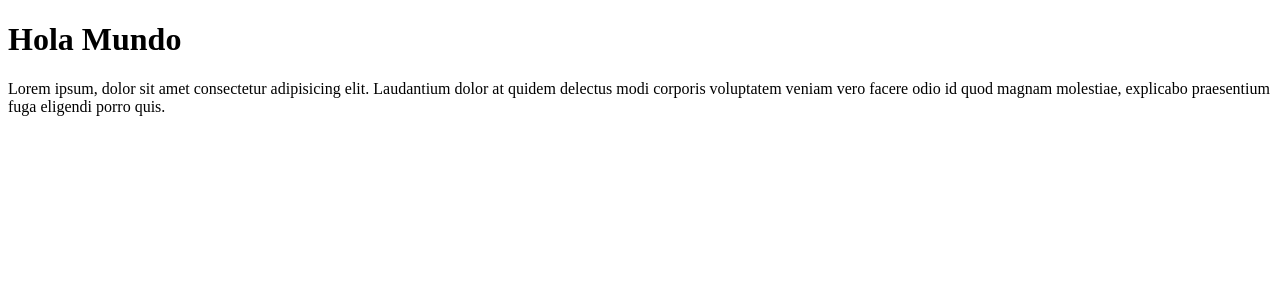
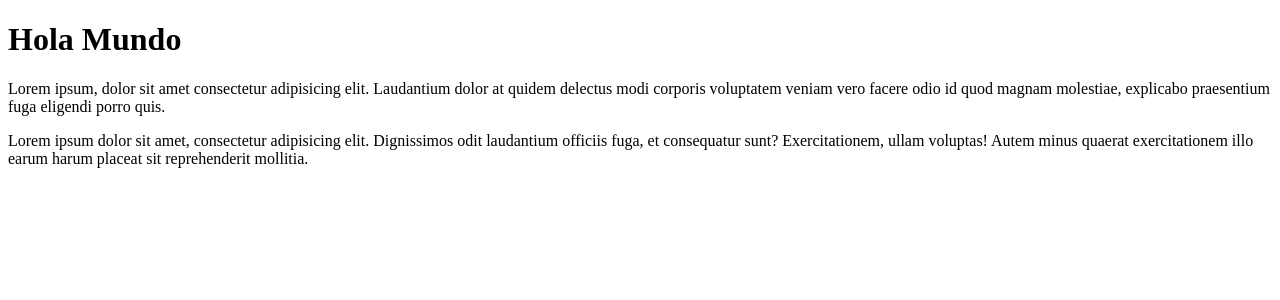
Before and after one commit to gerardolucero1/angulardemo, an Angular app: page / in a window 1280 px wide. Shown: the top 300 px of the page. Built offline with nearby package versions, Linux system fonts and the light colour scheme.

Commit message:
Se agrego un parrafo mas

```diff
--- a/src/app/app.component.html
+++ b/src/app/app.component.html
@@ -1,3 +1,9 @@
 <h1>Hola Mundo</h1>
 
 <p>Lorem ipsum, dolor sit amet consectetur adipisicing elit. Laudantium dolor at quidem delectus modi corporis voluptatem veniam vero facere odio id quod magnam molestiae, explicabo praesentium fuga eligendi porro quis.</p>
+
+<section>
+  <div>
+    <p>Lorem ipsum dolor sit amet, consectetur adipisicing elit. Dignissimos odit laudantium officiis fuga, et consequatur sunt? Exercitationem, ullam voluptas! Autem minus quaerat exercitationem illo earum harum placeat sit reprehenderit mollitia.</p>
+  </div>
+</section>
```
